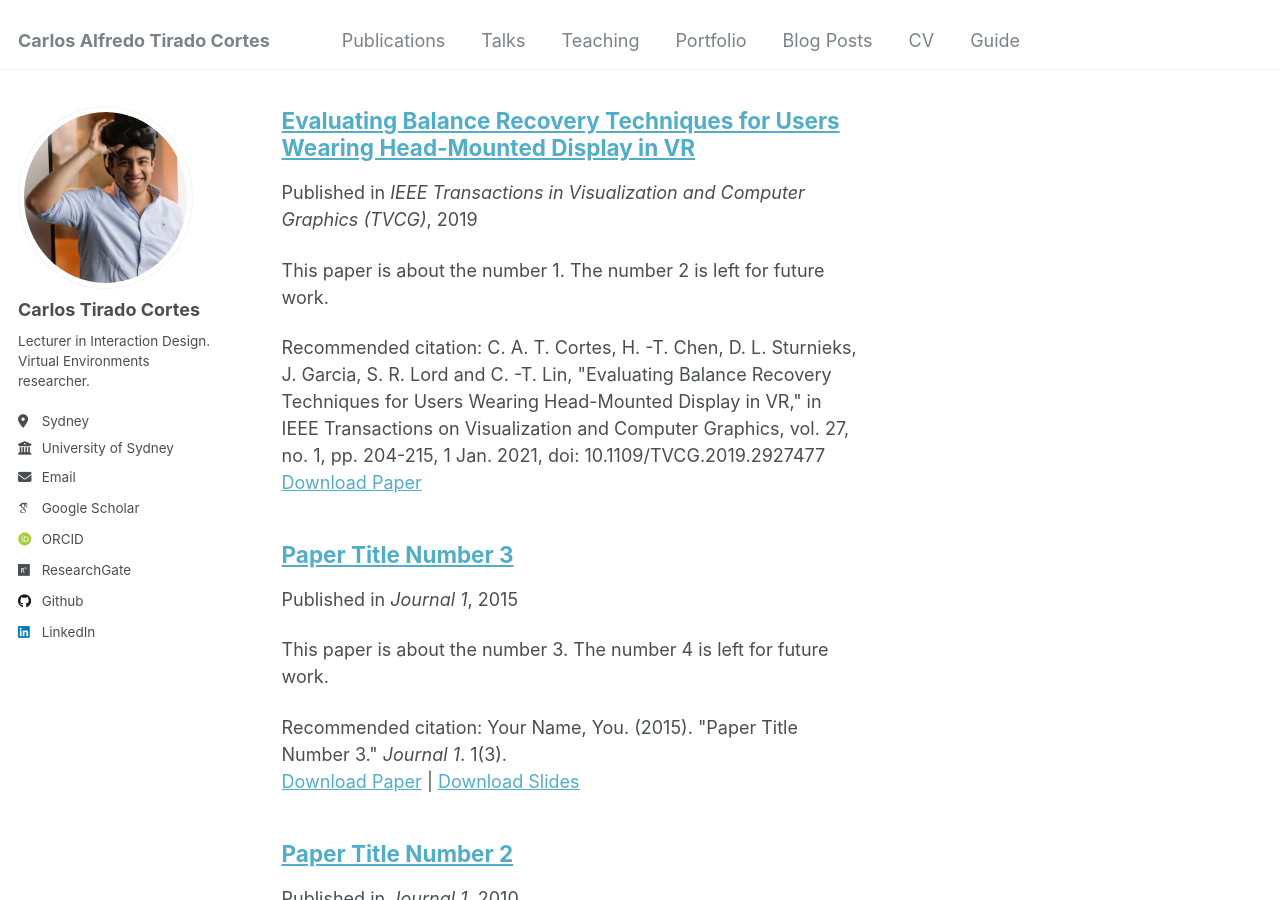
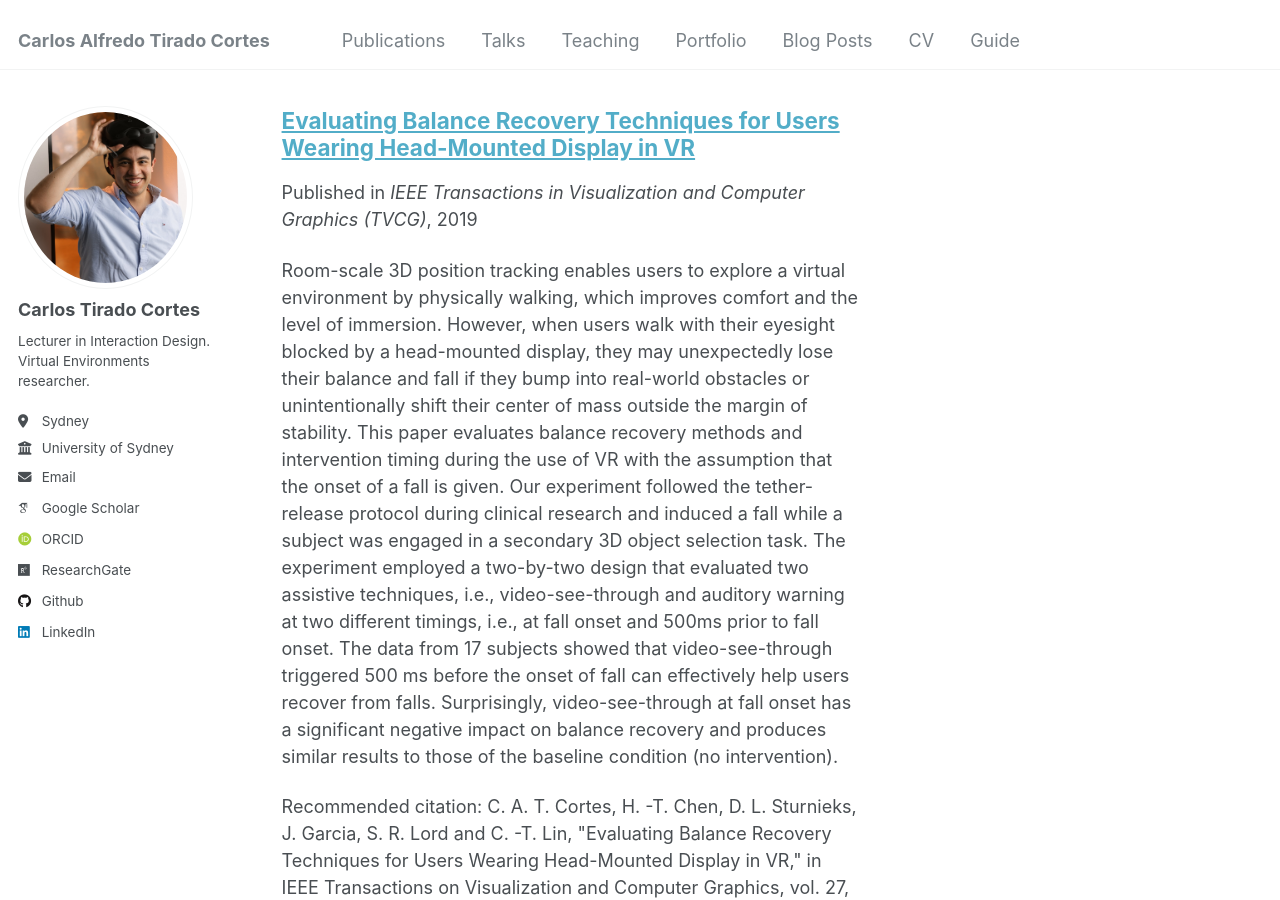
Before and after one commit to catiradocortes/catiradocortes.github.io, a Jekyll site: the page built from _pages/publications.html, in a window 1280 px wide and 900 px high, scrolled down 204 px. Built offline with Jekyll 4.4.1, drawn with Linux system fonts in a browser that asks for light colours; some web fonts are replaced.

Commit message:
Update Abstract of paper

```diff
--- a/_publications/TVCG_falls.md
+++ b/_publications/TVCG_falls.md
@@ -3,7 +3,7 @@ title: "Evaluating Balance Recovery Techniques for Users Wearing Head-Mounted Di
 collection: publications
 category: manuscripts
 permalink: /publications/TVCG_falls
-excerpt: 'This paper is about the number 1. The number 2 is left for future work.'
+excerpt: 'Room-scale 3D position tracking enables users to explore a virtual environment by physically walking, which improves comfort and the level of immersion. However, when users walk with their eyesight blocked by a head-mounted display, they may unexpectedly lose their balance and fall if they bump into real-world obstacles or unintentionally shift their center of mass outside the margin of stability. This paper evaluates balance recovery methods and intervention timing during the use of VR with the assumption that the onset of a fall is given. Our experiment followed the tether-release protocol during clinical research and induced a fall while a subject was engaged in a secondary 3D object selection task. The experiment employed a two-by-two design that evaluated two assistive techniques, i.e., video-see-through and auditory warning at two different timings, i.e., at fall onset and 500ms prior to fall onset. The data from 17 subjects showed that video-see-through triggered 500 ms before the onset of fall can effectively help users recover from falls. Surprisingly, video-see-through at fall onset has a significant negative impact on balance recovery and produces similar results to those of the baseline condition (no intervention).'
 date: 2019-07-09
 venue: 'IEEE Transactions in Visualization and Computer Graphics (TVCG)'
 paperurl: 'https://ieeexplore.ieee.org/abstract/document/8758372'
```
